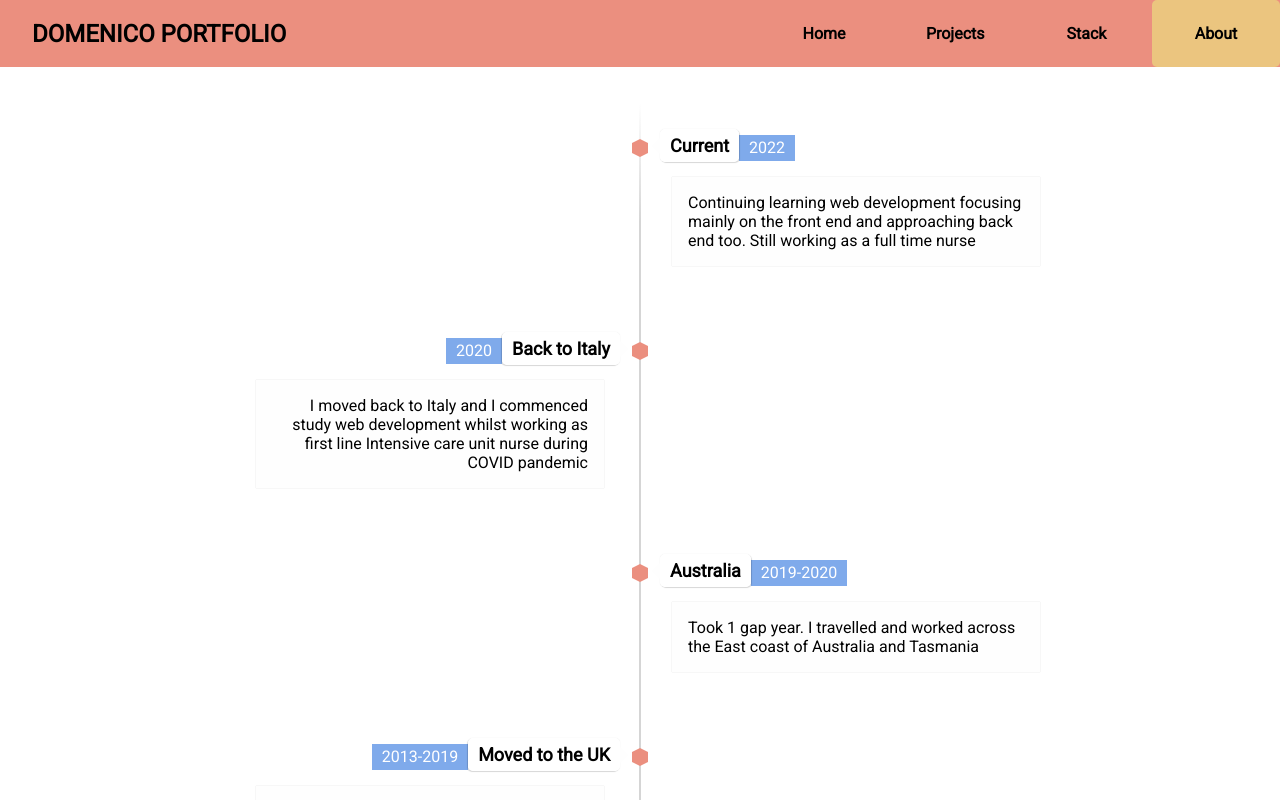
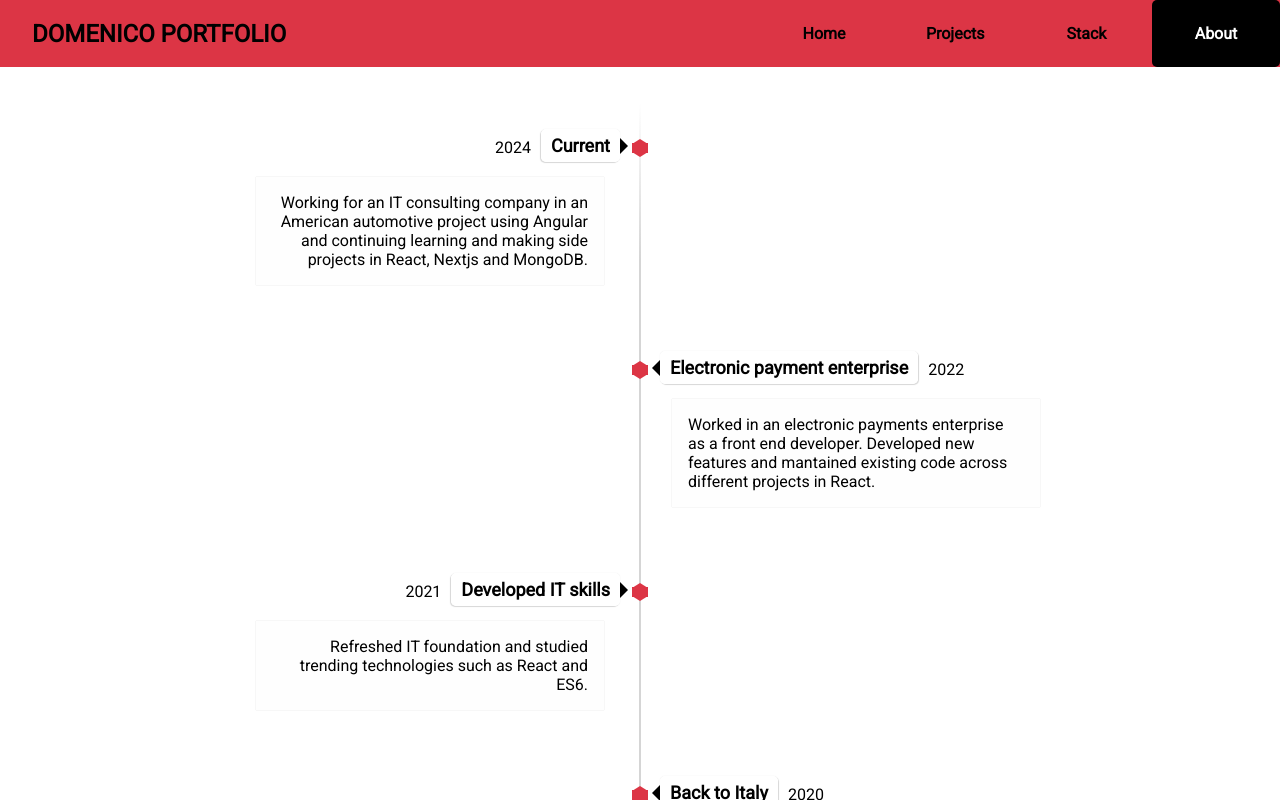
Before and after one commit to Mimmofalena/domenico-portfolio, a React (Create React App) app: page /domenico-portfolio/about in a window 1280 px wide. Shown: the top 800 px of the page. Built offline with nearby package versions, Linux system fonts and the light colour scheme.

Commit message:
modified styles , colors and contents

```diff
--- a/src/components/About/Timeline.js
+++ b/src/components/About/Timeline.js
@@ -9,18 +9,55 @@ const Timeline = () => {
 
       <FadeInWhenVisible delay={0.2}>
         <li>
+          <div className={classes["direction-l"]}>
+            <div className={classes["flag-wrapper"]}>
+              <span className={classes.hexa}></span>
+              <span className={classes.flag}>Current</span>
+              <span className={classes["time-wrapper"]}>
+                <span className={classes.time}>2024</span>
+              </span>
+            </div>
+            <div className={classes.desc}>
+              Working for an IT consulting company in an American automotive
+              project using Angular and continuing learning and making side
+              projects in React, Nextjs and MongoDB.
+            </div>
+          </div>
+        </li>
+      </FadeInWhenVisible>
+      <FadeInWhenVisible delay={0.2}>
+        <li>
           <div className={classes["direction-r"]}>
             <div className={classes["flag-wrapper"]}>
               <span className={classes.hexa}></span>
-              <span className={classes.flag}>Current</span>
+              <span className={classes.flag}>
+                Electronic payment enterprise
+              </span>
               <span className={classes["time-wrapper"]}>
                 <span className={classes.time}>2022</span>
               </span>
             </div>
             <div className={classes.desc}>
-              Continuing learning web development focusing mainly on the front
-              end and approaching back end too. Still working as a full time
-              nurse
+              Worked in an electronic payments enterprise as a front end
+              developer. Developed new features and mantained existing code
+              across different projects in React.
+            </div>
+          </div>
+        </li>
+      </FadeInWhenVisible>
+      <FadeInWhenVisible delay={0.2}>
+        <li>
+          <div className={classes["direction-l"]}>
+            <div className={classes["flag-wrapper"]}>
+              <span className={classes.hexa}></span>
+              <span className={classes.flag}>Developed IT skills</span>
+              <span className={classes["time-wrapper"]}>
+                <span className={classes.time}>2021</span>
+              </span>
+            </div>
+            <div className={classes.desc}>
+              Refreshed IT foundation and studied trending technologies such as
+              React and ES6.
             </div>
           </div>
         </li>
@@ -28,7 +65,7 @@ const Timeline = () => {
 
       <FadeInWhenVisible delay={0.2}>
         <li>
-          <div className={classes["direction-l"]}>
+          <div className={classes["direction-r"]}>
             <div className={classes["flag-wrapper"]}>
               <span className={classes.hexa}></span>
               <span className={classes.flag}>Back to Italy</span>
@@ -46,7 +83,7 @@ const Timeline = () => {
       </FadeInWhenVisible>
       <FadeInWhenVisible delay={0.2}>
         <li>
-          <div className={classes["direction-r"]}>
+          <div className={classes["direction-l"]}>
             <div className={classes["flag-wrapper"]}>
               <span className={classes.hexa}></span>
               <span className={classes.flag}>Australia</span>
@@ -63,7 +100,7 @@ const Timeline = () => {
       </FadeInWhenVisible>
       <FadeInWhenVisible delay={0.2}>
         <li>
-          <div className={classes["direction-l"]}>
+          <div className={classes["direction-r"]}>
             <div className={classes["flag-wrapper"]}>
               <span className={classes.hexa}></span>
               <span className={classes.flag}>Moved to the UK</span>
@@ -83,7 +120,7 @@ const Timeline = () => {
       </FadeInWhenVisible>
       <FadeInWhenVisible delay={0.2}>
         <li>
-          <div className={classes["direction-r"]}>
+          <div className={classes["direction-l"]}>
             <div className={classes["flag-wrapper"]}>
               <span className={classes.hexa}></span>
               <span className={classes.flag}>Nursing Degree</span>
@@ -100,7 +137,7 @@ const Timeline = () => {
 
       <FadeInWhenVisible delay={0.2}>
         <li>
-          <div className={classes["direction-l"]}>
+          <div className={classes["direction-r"]}>
             <div className={classes["flag-wrapper"]}>
               <span className={classes.hexa}></span>
               <span className={classes.flag}>Italian Army</span>
@@ -118,7 +155,7 @@ const Timeline = () => {
 
       <FadeInWhenVisible delay={0.2}>
         <li>
-          <div className={classes["direction-r"]}>
+          <div className={classes["direction-l"]}>
             <div className={classes["flag-wrapper"]}>
               <span className={classes.hexa}></span>
               <span className={classes.flag}>Finished High School</span>
--- a/src/components/About/Timeline.module.css
+++ b/src/components/About/Timeline.module.css
@@ -1,4 +1,3 @@
-
 .hexa {
   border: 0px;
   float: left;
@@ -48,18 +47,54 @@
   position: absolute;
   left: 50%;
   top: 0;
-    content: ' ';
+  content: " ";
   display: block;
   width: 2px;
   height: 100%;
   margin-left: -1px;
   background: rgb(213, 213, 213);
-    background: -moz-linear-gradient(top, rgba(213, 213, 213, 0) 0%, rgb(213, 213, 213) 8%, rgb(213, 213, 213) 92%, rgba(213, 213, 213, 0) 100%);
-    background: -webkit-gradient(linear, left top, left bottom, color-stop(0%, rgba(30, 87, 153, 1)), color-stop(100%, rgba(125, 185, 232, 1)));
-    background: -webkit-linear-gradient(top, rgba(213, 213, 213, 0) 0%, rgb(213, 213, 213) 8%, rgb(213, 213, 213) 92%, rgba(213, 213, 213, 0) 100%);
-    background: -o-linear-gradient(top, rgba(213, 213, 213, 0) 0%, rgb(213, 213, 213) 8%, rgb(213, 213, 213) 92%, rgba(213, 213, 213, 0) 100%);
-    background: -ms-linear-gradient(top, rgba(213, 213, 213, 0) 0%, rgb(213, 213, 213) 8%, rgb(213, 213, 213) 92%, rgba(213, 213, 213, 0) 100%);
-    background: linear-gradient(to bottom, rgba(213, 213, 213, 0) 0%, rgb(213, 213, 213) 8%, rgb(213, 213, 213) 92%, rgba(213, 213, 213, 0) 100%);
+  background: -moz-linear-gradient(
+    top,
+    rgba(213, 213, 213, 0) 0%,
+    rgb(213, 213, 213) 8%,
+    rgb(213, 213, 213) 92%,
+    rgba(213, 213, 213, 0) 100%
+  );
+  background: -webkit-gradient(
+    linear,
+    left top,
+    left bottom,
+    color-stop(0%, rgba(30, 87, 153, 1)),
+    color-stop(100%, rgba(125, 185, 232, 1))
+  );
+  background: -webkit-linear-gradient(
+    top,
+    rgba(213, 213, 213, 0) 0%,
+    rgb(213, 213, 213) 8%,
+    rgb(213, 213, 213) 92%,
+    rgba(213, 213, 213, 0) 100%
+  );
+  background: -o-linear-gradient(
+    top,
+    rgba(213, 213, 213, 0) 0%,
+    rgb(213, 213, 213) 8%,
+    rgb(213, 213, 213) 92%,
+    rgba(213, 213, 213, 0) 100%
+  );
+  background: -ms-linear-gradient(
+    top,
+    rgba(213, 213, 213, 0) 0%,
+    rgb(213, 213, 213) 8%,
+    rgb(213, 213, 213) 92%,
+    rgba(213, 213, 213, 0) 100%
+  );
+  background: linear-gradient(
+    to bottom,
+    rgba(213, 213, 213, 0) 0%,
+    rgb(213, 213, 213) 8%,
+    rgb(213, 213, 213) 92%,
+    rgba(213, 213, 213, 0) 100%
+  );
   z-index: 5;
 }
 
@@ -71,7 +106,7 @@
   width: 16px;
   height: 10px;
   position: absolute;
-    background: var(--secondary);
+  background: var(--secondary-color-bg);
   z-index: 5;
   left: 0;
   right: 0;
@@ -82,7 +117,7 @@
 }
 
 .timeline .hexa:before {
-    border-bottom: 4px solid var(--secondary);
+  border-bottom: 5px solid var(--secondary-color-bg);
   border-left-width: 8px;
   border-right-width: 8px;
   top: -4px;
@@ -91,7 +126,7 @@
 .timeline .hexa:after {
   border-left-width: 8px;
   border-right-width: 8px;
-    border-top: 4px solid var(--secondary);
+  border-top: 5px solid var(--secondary-color-bg);
   bottom: -4px;
 }
 
@@ -134,13 +169,15 @@
 }
 
 .direction-l .flag {
-    -webkit-box-shadow: -1px 1px 1px rgba(0, 0, 0, 0.15), 0 0 1px rgba(0, 0, 0, 0.15);
+  -webkit-box-shadow: -1px 1px 1px rgba(0, 0, 0, 0.15),
+    0 0 1px rgba(0, 0, 0, 0.15);
   -moz-box-shadow: -1px 1px 1px rgba(0, 0, 0, 0.15), 0 0 1px rgba(0, 0, 0, 0.15);
   box-shadow: -1px 1px 1px rgba(0, 0, 0, 0.15), 0 0 1px rgba(0, 0, 0, 0.15);
 }
 
 .direction-r .flag {
-    -webkit-box-shadow: 1px 1px 1px rgba(0, 0, 0, 0.15), 0 0 1px rgba(0, 0, 0, 0.15);
+  -webkit-box-shadow: 1px 1px 1px rgba(0, 0, 0, 0.15),
+    0 0 1px rgba(0, 0, 0, 0.15);
   -moz-box-shadow: 1px 1px 1px rgba(0, 0, 0, 0.15), 0 0 1px rgba(0, 0, 0, 0.15);
   box-shadow: 1px 1px 1px rgba(0, 0, 0, 0.15), 0 0 1px rgba(0, 0, 0, 0.15);
 }
@@ -151,8 +188,7 @@
   margin: 4px 0 0 0;
   z-index: 14;
   line-height: 1em;
-    vertical-align: middle;
-    color: #fff;
+  color: var(--primary-color-font);
 }
 
 .direction-l .time-wrapper {
@@ -164,7 +200,7 @@
 }
 
 .time {
-    background: var(--primary);
+  background: var(--primary-color-bg);
   display: inline-block;
   padding: 8px;
 }
@@ -174,9 +210,9 @@
   margin: 1em 0 0 0;
   padding: 1em;
   background: rgb(254, 254, 254);
-    -webkit-box-shadow: 0 0 1px rgba(0, 0, 0, 0.20);
-    -moz-box-shadow: 0 0 1px rgba(0, 0, 0, 0.20);
-    box-shadow: 0 0 1px rgba(0, 0, 0, 0.20);
+  -webkit-box-shadow: 0 0 1px rgba(0, 0, 0, 0.2);
+  -moz-box-shadow: 0 0 1px rgba(0, 0, 0, 0.2);
+  box-shadow: 0 0 1px rgba(0, 0, 0, 0.2);
   z-index: 15;
 }
 
@@ -188,7 +224,7 @@
   z-index: 15;
 }
 
-@media(min-width: 768px) {
+@media (min-width: 768px) {
   .timeline {
     width: 660px;
     margin: 0 auto;
@@ -242,7 +278,7 @@
     top: 50%;
     margin-top: -8px;
     border: solid transparent;
-        border-left-color: rgb(254, 254, 254);
+    border-left-color: var(--primary-color-font);
     border-width: 8px;
   }
 
@@ -250,7 +286,7 @@
     top: 50%;
     margin-top: -8px;
     border: solid transparent;
-        border-right-color: rgb(254, 254, 254);
+    border-right-color: var(--primary-color-font);
     border-width: 8px;
     left: -8px;
   }
@@ -278,7 +314,7 @@
   }
 }
 
-@media(min-width: 992px) {
+@media (min-width: 992px) {
   .timeline {
     width: 800px;
     margin: 0 auto;
--- a/src/components/Header/Header.module.css
+++ b/src/components/Header/Header.module.css
@@ -1,7 +1,7 @@
 /* mobile styles */
 
 .header {
-  background-color: var(--secondary);
+  background-color: var(--secondary-color-bg);
 
   display: flex;
   justify-content: space-between;
@@ -36,7 +36,8 @@
   position: absolute;
   top: 0;
   right: 0;
-  background-color: var(--secondary);
+  background-color: var(--secondary-color-bg);
+  color: var(--primary-color-font);
   height: 100%;
   width: 40%;
   text-align: right;
@@ -59,7 +60,8 @@
 }
 .inactive:hover {
   width: 100%;
-  border-bottom: var(--tertiary) 3px solid;
+  border-bottom: var(--tertiaty-color-font) 3px solid;
+  color: var(--tertiary-color-font);
   padding: 1rem;
   opacity: 1;
   font-weight: 700;
@@ -67,7 +69,8 @@
 }
 .inactive:focus {
   width: 100%;
-  background-color: var(--tertiary);
+  background-color: var(--tertiaty-color-font);
+  color: var(--tertiaty-color-font);
   padding: 1rem;
   opacity: 1;
   font-weight: 700;
@@ -76,7 +79,8 @@
 .active {
   margin-left: auto;
   width: 100%;
-  border-bottom: var(--tertiary) 3px solid;
+  border-bottom: var(--tertiaty-color-font) 3px solid;
+  color: var(--tertiaty-color-font);
   padding: 1rem;
   opacity: 1;
   font-weight: 700;
@@ -122,7 +126,9 @@
     margin-right: 0.1rem;
   }
   .inactive:hover {
-    background-color: var(--tertiary);
+    background-color: var(--tertiary-color-bg);
+    color: var(--tertiaty-color-font);
+
     padding: 1.5rem;
     min-width: 8rem;
     opacity: 1;
@@ -133,7 +139,9 @@
   .active {
     margin-left: auto;
     min-width: 8rem;
-    background-color: var(--tertiary);
+    background-color: var(--tertiary-color-bg);
+    color: var(--tertiaty-color-font);
+
     padding: 1.5rem;
     border-radius: 5px;
     opacity: 1;
--- a/src/components/Projects/Projects.js
+++ b/src/components/Projects/Projects.js
@@ -28,7 +28,6 @@ const Projects = () => {
         </svg>
       </div>
       <Card>
-        {/* <h2 className={classes.title}>My Projects</h2> */}
         <div className={classes.iconContainer}>
           <FaHammer />
         </div>
--- a/src/index.css
+++ b/src/index.css
@@ -20,10 +20,15 @@ body {
 } */
 
 :root {
-  --primary: #7faaeb;
-  --secondary: #eb8f7f;
-  --tertiary: #ebc57f;
-  --quarto: rgb(234, 226, 183);
+  --primary-color-bg: #fff;
+  --secondary-color-bg: #dc3545;
+  --tertiary-color-bg: #000;
+  --quarto-color-bg: #fff;
+
+  --primary-color-font: #000;
+  --secondary-color-font: #fff;
+  --tertiaty-color-font: #fff;
+  --quarto-color-font: #000;
 }
 
 /* RESET */
```
Also changed, not shown: src/components/About/About.module.css (+1 -6 lines), src/components/Footer/Footer.module.css (+8 -9 lines), src/components/Projects/Projects.module.css (+5 -28 lines), src/utils/LinkButton.module.css (+5 -2 lines). Lines whose indentation alone changed are shown as unchanged.
